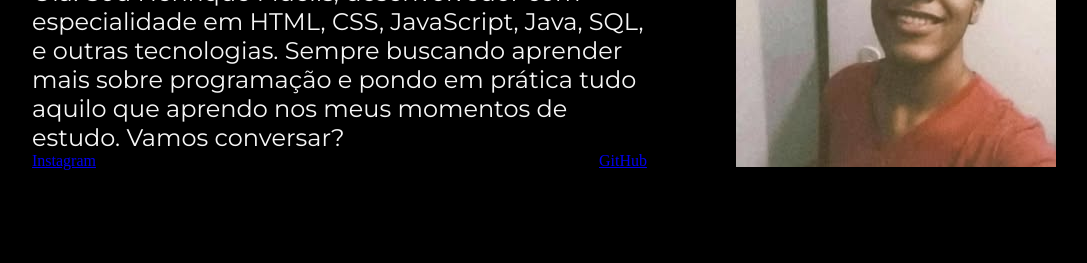
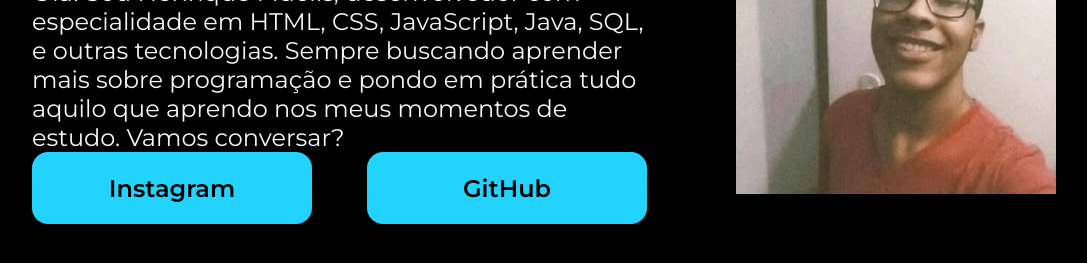
Before and after one commit to jhfidelis/Portifolio-HTML-e-CSS, a plain HTML site: page index.html in a window 1280 px wide. Shown: the part 285-548 px from the top of the page, without its empty margins (96-1183 px from the left). Drawn offline with nearby package versions, Linux system fonts and the light colour scheme.

Commit message:
Estilizando so botões

```diff
--- a/index.html
+++ b/index.html
@@ -15,8 +15,8 @@
             <h1 class="apresentacao__conteudo__titulo">Eleve seu negócio digital a outro nível <strong class="titulo-destaque">com um Front-end de qualidade!</strong></h1>
             <p class="apresentacao__conteudo__texto">Olá! Sou Henrique Fidelis, desenvolvedor com especialidade em HTML, CSS, JavaScript, Java, SQL, e outras tecnologias. Sempre buscando aprender mais sobre programação e pondo em prática tudo aquilo que aprendo nos meus momentos de estudo. Vamos conversar?</p>
             <div class="apresentacao__links">
-                <a href="https://www.instagram.com/jh_fidelis?igsh=MXUxcXQzeW1iYnU1bg==">Instagram</a>
-                <a href="https://github.com/jhfidelis">GitHub</a>
+                <a class="apresentacao__links__url" href="https://www.instagram.com/jh_fidelis?igsh=MXUxcXQzeW1iYnU1bg==">Instagram</a>
+                <a class="apresentacao__links__url" href="https://github.com/jhfidelis">GitHub</a>
             </div>
         </section>
         <img src="imagem.jpg" alt="Foto de perfil do Henrique Fidelis">
--- a/style.css
+++ b/style.css
@@ -1,4 +1,4 @@
-@import url('https://fonts.googleapis.com/css2?family=Krona+One&family=Montserrat:ital@0;1&display=swap');
+@import url('https://fonts.googleapis.com/css2?family=Krona+One&family=Montserrat:wght@400;600&display=swap');
 
 * {
     margin: 0;
@@ -41,3 +41,16 @@ body {
     display: flex;
     justify-content: space-between;
 }
+
+.apresentacao__links__url {
+    background-color: #22D4FD;
+    width: 280px;
+    text-align: center;
+    border-radius: 16px;
+    font-size: 24px;
+    font-weight: 600;
+    padding: 21.5px 0;
+    text-decoration: none;
+    color: #000000;
+    font-family: "Montserrat", sans-serif;
+}
```
